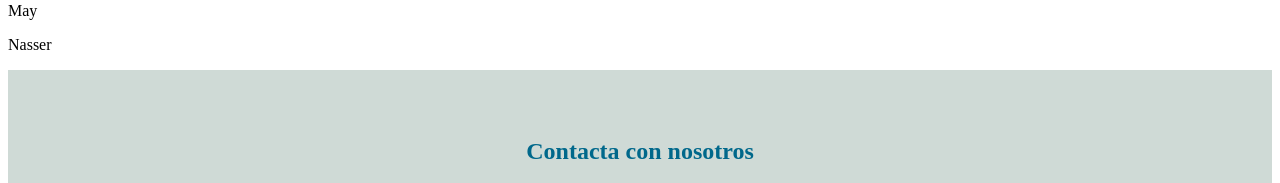
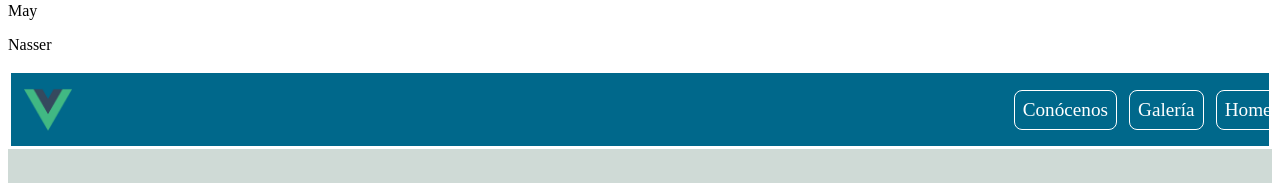
Before and after one commit to nasre21/proyectoVueJS, a Vue app: page / in a window 1280 px wide. Shown: the part 282-465 px from the top of the page. Built offline with nearby package versions, Linux system fonts and the light colour scheme.

Commit message:
he creado componente barra navegacion.vue asi como su archivo de test, este contiene dos test muy sencillos, ambos passed. Agregados y comprobados algunos test para el formulario, todos ellos estado passed

```diff
--- a/src/App.vue
+++ b/src/App.vue
@@ -1,6 +1,7 @@
 <template>
   <HelloWorld />
   <PrimerComponente />
+  <BarraNavegacion />
   <FormularioContacto />
   <ImagenesComponente />
 </template>
@@ -8,14 +9,17 @@
 <script>
 import HelloWorld from "./components/HelloWorld.vue";
 import PrimerComponente from "./components/PrimerComponente.vue";
+import BarraNavegacion from "./components/BarraNavegacion.vue";
 import FormularioContacto from "./components/FormularioContacto.vue";
 import ImagenesComponente from "./components/ImagenesComponente.vue";
+
 
 export default {
   name: "App",
   components: {
     HelloWorld,
     PrimerComponente,
+    BarraNavegacion,
     FormularioContacto,
     ImagenesComponente,
   },
--- /dev/null
+++ b/src/components/BarraNavegacion.vue
@@ -0,0 +1,55 @@
+<template>
+  <div class="barra-navegacion">
+    <img class="logo" src="../assets/logo.png" alt="Logo de Vue">
+    <div class="opciones">
+      <div class="opcion">Conócenos</div>
+      <div class="opcion">Galería</div>
+      <div class="opcion">Home</div>
+    </div>
+  </div>
+</template>
+
+<script>
+export default {
+  name: 'BarraNavegacion'
+}
+</script>
+
+<style>
+.barra-navegacion {
+  display: flex;
+  justify-content: space-between;
+  align-items: center;
+  background-color: #00688b;
+  padding: 1%;
+  border: 0.2rem solid white;
+}
+
+.logo {
+  height: 3rem;
+  width: 3rem;
+}
+
+.opciones {
+  display: flex;
+  gap: 3%;
+  font-size: 1.2rem;
+}
+
+.opcion {
+  color: white;
+  margin-right: 2%;
+  border: 0.1rem solid white;
+  padding: 0.5rem;
+  border-radius: 0.5rem;
+}
+
+.opcion-borde:last-child {
+  margin-right: 0;
+}
+
+.opcion:hover {
+  background-color: white;
+  color: #7fffd4;
+}
+</style>
```
Also changed, not shown: 1 other file (tests, documents, lock files or other folders).
